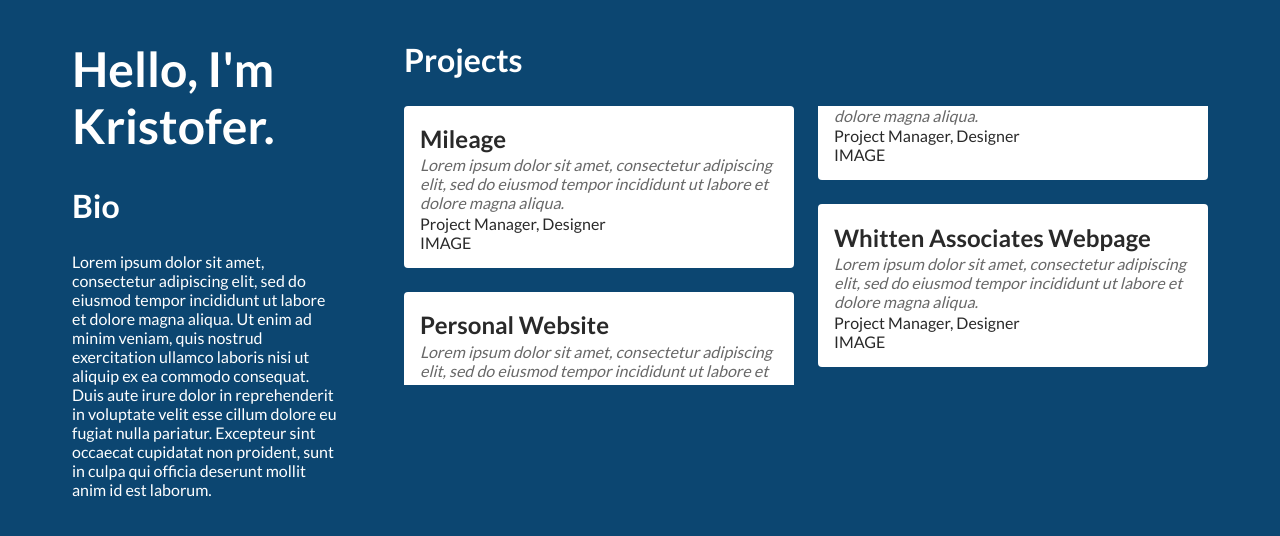
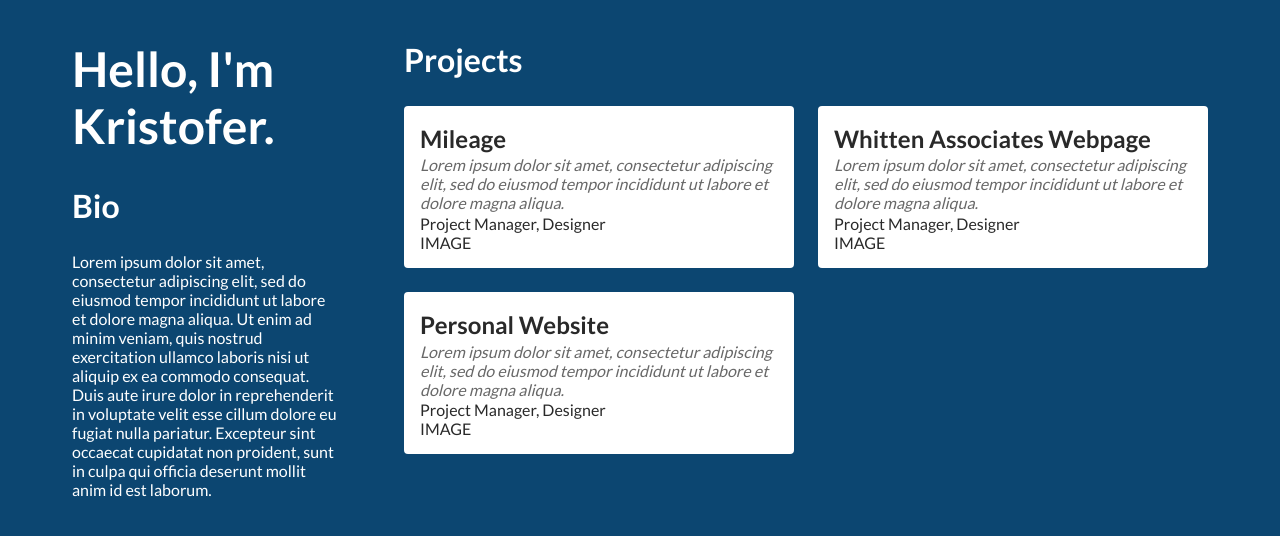
Before and after one commit to Maanum/maanum.github.io, a plain HTML site: page index.html in a window 1280 px wide. Drawn offline with Linux system fonts and the light colour scheme.

Commit message:
Fixed breaking project cards

```diff
--- a/resources/css/main.css
+++ b/resources/css/main.css
@@ -56,6 +56,7 @@ h6 { font-size: .75rem; }
   padding: 1em;
   margin: 0 0 1.5em;
   border-radius: .25em;
+  break-inside: avoid;
 }
 
 .project-card-name {
```
